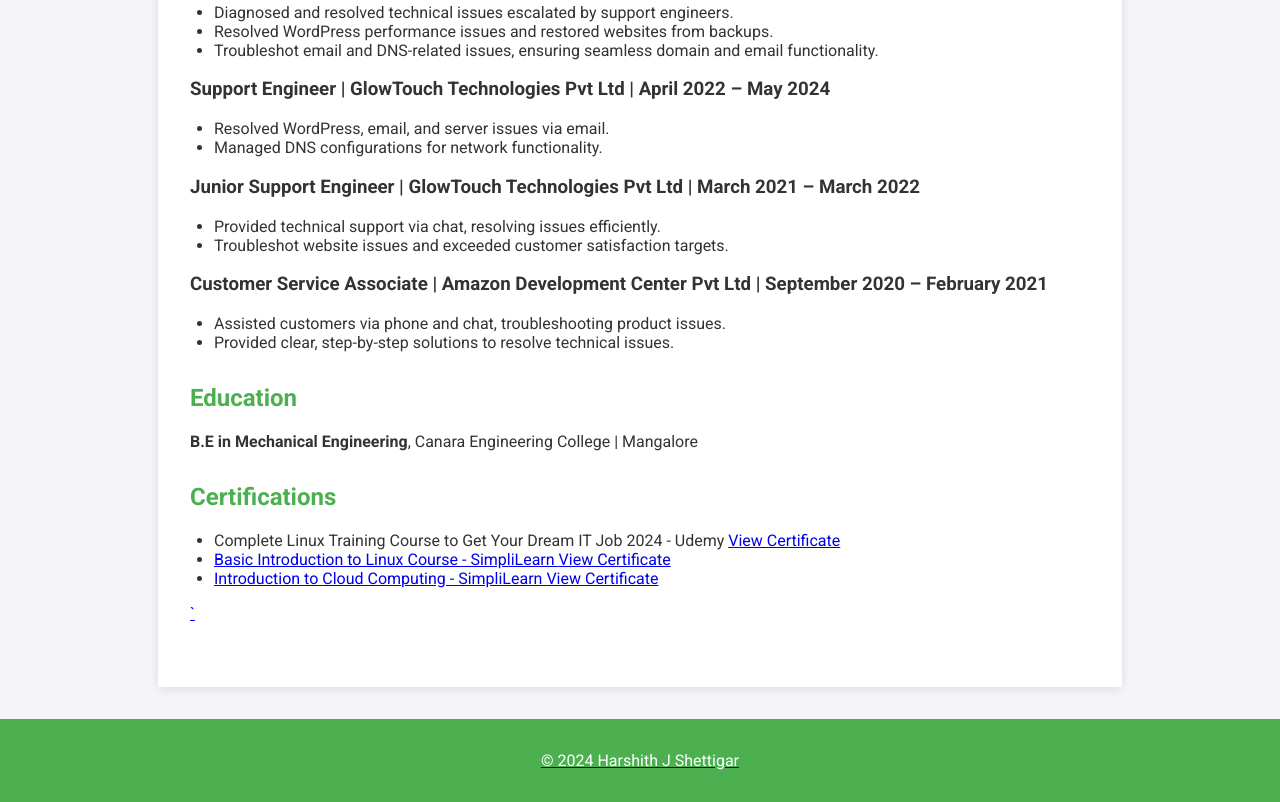
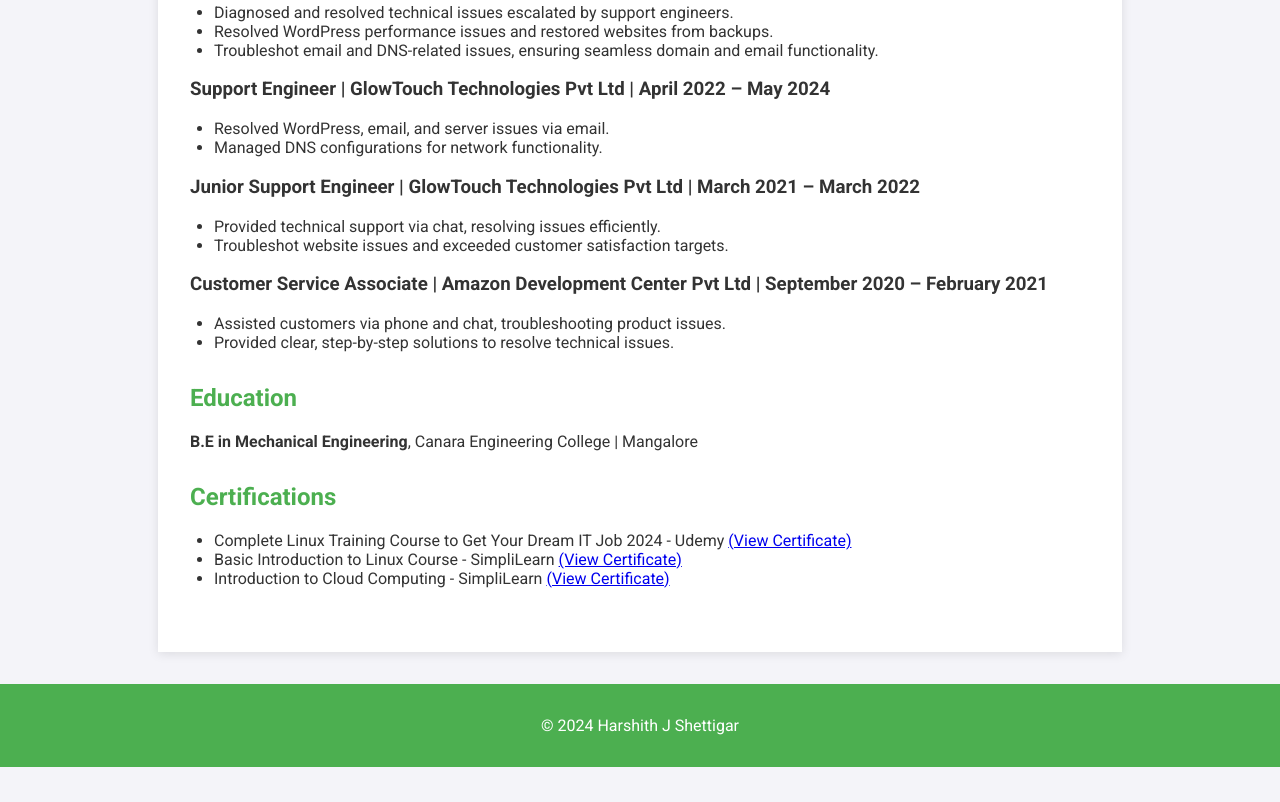
Before and after one commit to Harshithshettigar/resume, a plain HTML site: page index.html in a window 1280 px wide. Shown: the part 1000-1802 px from the top of the page. After the commit the page ends 1767 px from the top, so only its background shows below. Drawn offline with Linux system fonts and the light colour scheme.

Commit message:
Update index.html

```diff
--- a/index.html
+++ b/index.html
@@ -88,11 +88,20 @@
         <section id="certifications">
             <h2>Certifications</h2>
             <ul>
-                <li>Complete Linux Training Course to Get Your Dream IT Job 2024 - Udemy <a href="Complete Linux Training Course to Get Your Dream IT Job 2024_page-0001.jpg" target="_blank">View Certificate</li>
-                <li>Basic Introduction to Linux Course - SimpliLearn <a href="Basic Introduction to Linux Course_pages-to-jpg-0001.jpg" target="_blank">View Certificate</li>
-                <li>Introduction to Cloud Computing - SimpliLearn <a href="Inroduction to Cloud Computing_page-0001.jpg" target="_blank">View Certificate</li>
+                <li>
+                    Complete Linux Training Course to Get Your Dream IT Job 2024 - Udemy
+                    <a href="Complete Linux Training Course to Get Your Dream IT Job 2024_page-0001.jpg" target="_blank">(View Certificate)</a>
+                </li>
+                <li>
+                    Basic Introduction to Linux Course - SimpliLearn
+                    <a href="Basic Introduction to Linux Course_pages-to-jpg-0001.jpg" target="_blank">(View Certificate)</a>
+                </li>
+                <li>
+                    Introduction to Cloud Computing - SimpliLearn
+                    <a href="Inroduction to Cloud Computing_page-0001.jpg" target="_blank">(View Certificate)</a>
+                </li>
             </ul>
-        `</section>
+        </section>
     </div>
 
     <footer>
```
